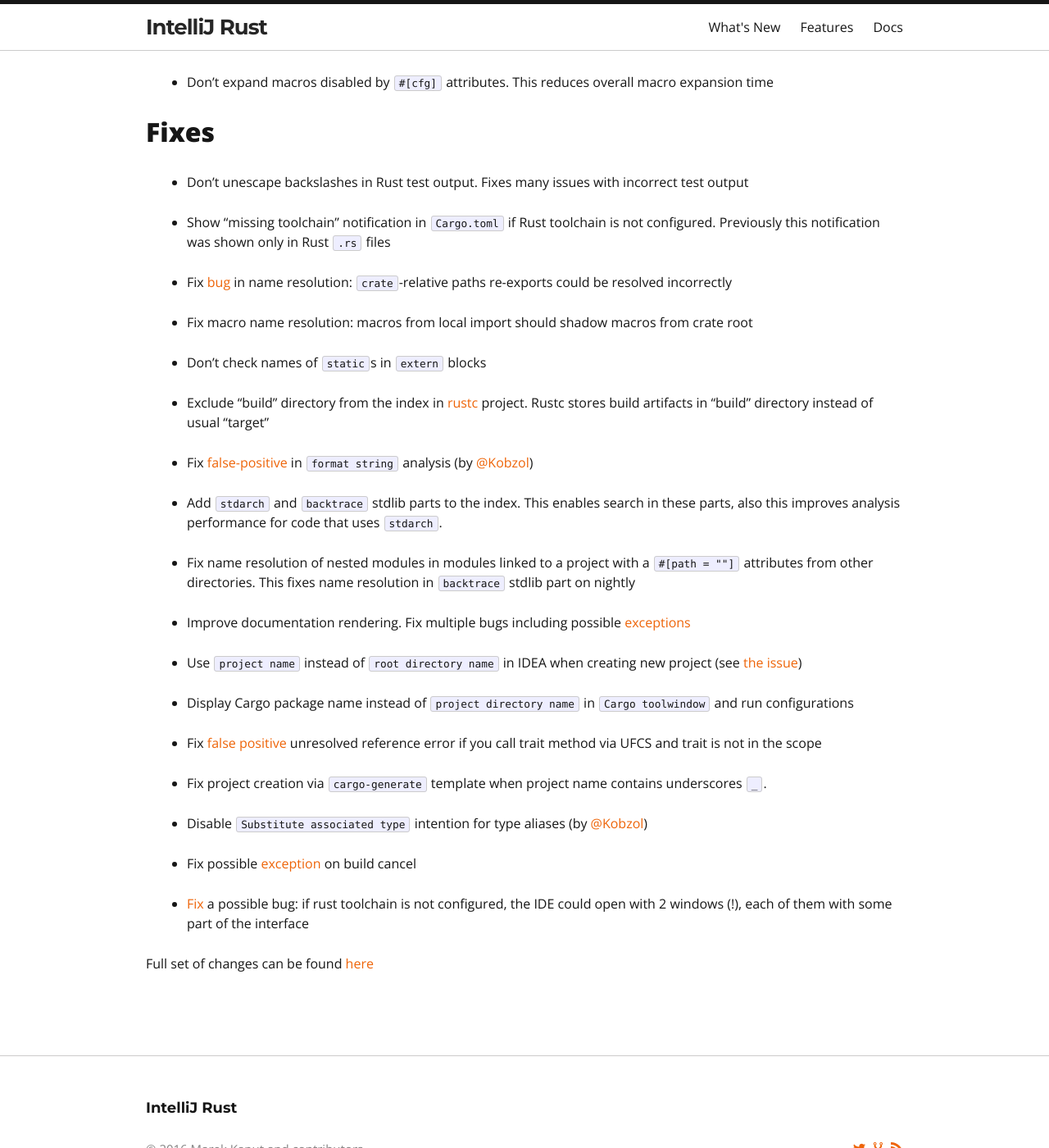
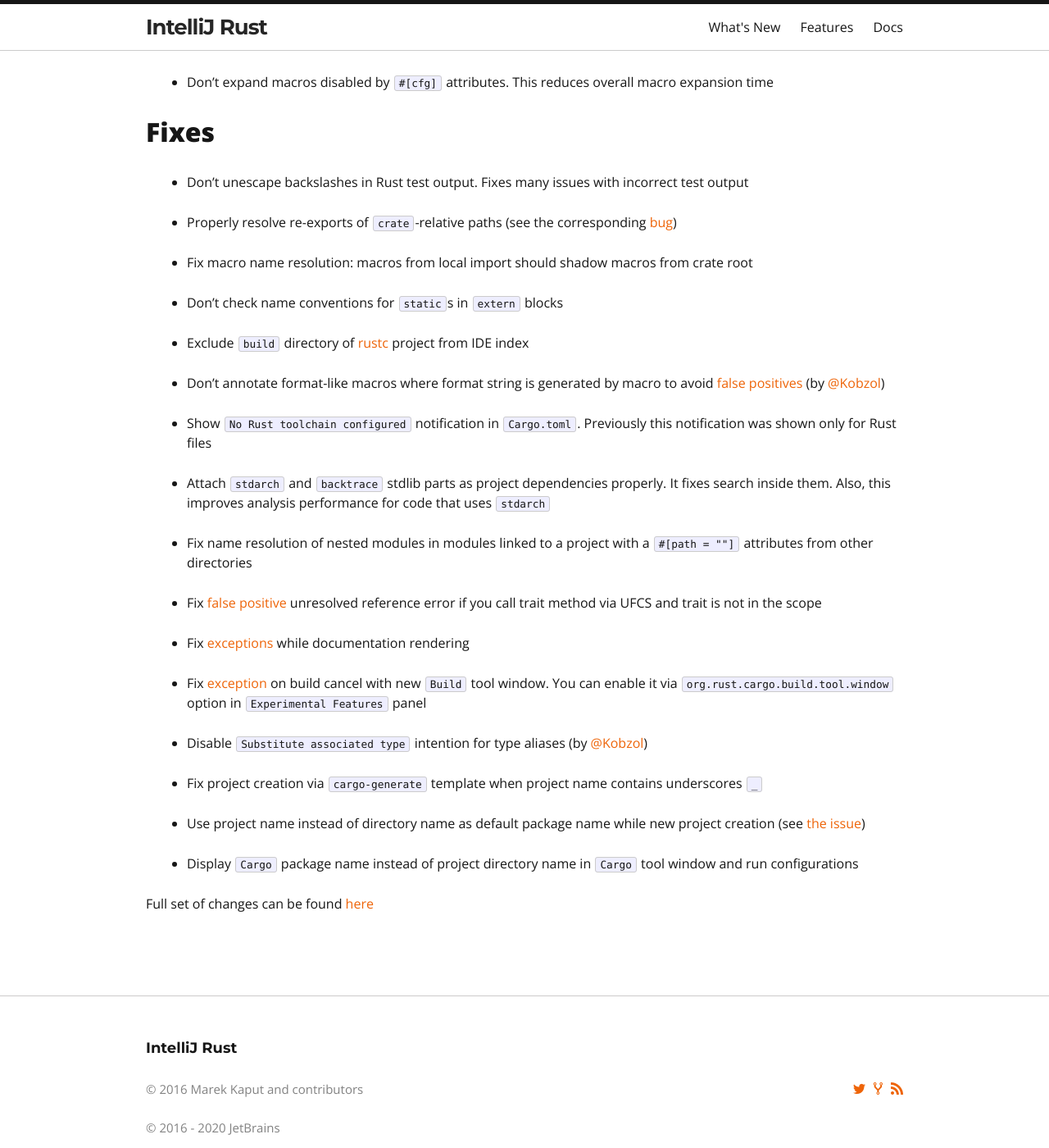
Before and after one commit to intellij-rust/intellij-rust.github.io, a Jekyll site: the page built from _posts/2020-09-07-changelog-130.markdown, in a window 1280 px wide and 1400 px high, scrolled down 2645 px. Shown: the whole window at 82% size. Built offline with Jekyll 4.4.1, drawn with Linux system fonts in a browser that asks for light colours; nearby versions of some CDN libraries; some web fonts are replaced; some of the changed text lies outside the part shown.

Commit message:
Fix review comments

```diff
--- a/_posts/2020-09-04-changelog-130.markdown
+++ b/_posts/2020-09-07-changelog-130.markdown
@@ -9,23 +9,23 @@
 
 <!-- https://github.com/intellij-rust/intellij-rust/pull/5459 -->
 <!-- https://github.com/intellij-rust/intellij-rust/pull/6038 -->
-* Provide `inline variable` refactoring (<kbd>Ctrl</kbd> + <kbd>Alt</kbd> + <kbd>N</kbd>) (by [@Kobzol])
+* Provide `Inline` refactoring for local variables (`Refactor | Inline` or <kbd>Ctrl</kbd> + <kbd>Alt</kbd> + <kbd>N</kbd>) (by [@Kobzol])
 
     {% include gif-img.html path="/assets/posts/changelog-130/inline" w="700px" %}
 
 <!-- https://github.com/intellij-rust/intellij-rust/pull/5352 -->
 <!-- https://github.com/intellij-rust/intellij-rust/pull/6037 -->
-* Provide `generate getters` and `generate setters` actions for struct fields
-(Can be invoked with <kbd>Alt</kbd> + <kbd>Insert</kbd>) (by [@Kobzol])
+* Provide `Generate Getters` and `Generate Setters` actions for struct fields.
+Actions can be invoked from `Generate` menu (`Code | Generate` or <kbd>Alt</kbd> + <kbd>Insert</kbd>) (by [@Kobzol])
 
     {% include gif-img.html path="/assets/posts/changelog-130/generate_getter_setter" w="700px" %}
 
-* `Move` refactoring (<kbd>F6</kbd>) improvements:
+* Improvements of `Move` refactoring for top-level items (`Refactor | Move` or <kbd>F6</kbd>):
     <!-- https://github.com/intellij-rust/intellij-rust/pull/5664 -->
     * Move related `impl`s together with moved items
 
     <!-- https://github.com/intellij-rust/intellij-rust/pull/5663 -->
-    * Handle editor selection in move top-level items refactoring
+    * Handle editor selection to choose initial items in refactoring dialog
 
         {% include gif-img.html path="/assets/posts/changelog-130/move" w="700px" %}
 
@@ -63,64 +63,59 @@
 <!-- https://github.com/intellij-rust/intellij-rust/pull/5949 -->
 * Don't unescape backslashes in Rust test output. Fixes many issues with incorrect test output
 
-<!-- https://github.com/intellij-rust/intellij-rust/pull/6028 -->
-* Show "missing toolchain" notification in `Cargo.toml` if Rust toolchain is not configured.
-Previously this notification was shown only in Rust `.rs` files
-
 <!-- https://github.com/intellij-rust/intellij-rust/pull/6031 -->
-* Fix [bug](https://github.com/intellij-rust/intellij-rust/issues/5961) in name resolution:
-`crate`-relative paths re-exports could be resolved incorrectly
+* Properly resolve re-exports of `crate`-relative paths
+(see the corresponding [bug](https://github.com/intellij-rust/intellij-rust/issues/5961))
 
 <!-- https://github.com/intellij-rust/intellij-rust/pull/5864 -->
 * Fix macro name resolution: macros from local import should shadow macros from crate root
 
 <!-- https://github.com/intellij-rust/intellij-rust/pull/6024 -->
-* Don't check names of `static`s in `extern` blocks
+* Don't check name conventions for `static`s in `extern` blocks
 
 <!-- https://github.com/intellij-rust/intellij-rust/pull/6008 -->
-* Exclude "build" directory from the index in [rustc](https://github.com/rust-lang/rust) project.
-Rustc stores build artifacts in "build" directory instead of usual "target"
+* Exclude `build` directory of [rustc](https://github.com/rust-lang/rust) project from IDE index
 
 <!-- https://github.com/intellij-rust/intellij-rust/pull/5998 -->
-* Fix [false-positive](https://github.com/intellij-rust/intellij-rust/issues/5994) in
-`format string` analysis (by [@Kobzol])
+* Don't annotate format-like macros where format string is generated by macro
+to avoid [false positives](https://github.com/intellij-rust/intellij-rust/issues/5994) (by [@Kobzol])
+
+<!-- https://github.com/intellij-rust/intellij-rust/pull/6028 -->
+* Show `No Rust toolchain configured` notification in `Cargo.toml`.
+Previously this notification was shown only for Rust files
 
 <!-- https://github.com/intellij-rust/intellij-rust/pull/5993 -->
-* Add `stdarch` and `backtrace` stdlib parts to the index. This enables search in these parts, also
-this improves analysis performance for code that uses `stdarch`.
+* Attach `stdarch` and `backtrace` stdlib parts as project dependencies properly.
+It fixes search inside them. Also, this improves analysis performance for code that uses `stdarch`
 
 <!-- https://github.com/intellij-rust/intellij-rust/pull/5986 -->
 * Fix name resolution of nested modules in modules linked to a project with a `#[path = ""]`
-attributes from other directories. This fixes name resolution in `backtrace` stdlib part on nightly
-
-<!-- https://github.com/intellij-rust/intellij-rust/pull/5990 -->
-* Improve documentation rendering. Fix multiple bugs including possible
-[exceptions](https://github.com/intellij-rust/intellij-rust/issues/5984)
-
-<!-- https://github.com/intellij-rust/intellij-rust/pull/5929 -->
-* Use `project name` instead of `root directory name` in IDEA when creating new project
-(see [the issue](https://github.com/intellij-rust/intellij-rust/issues/5922))
-
-<!-- https://github.com/intellij-rust/intellij-rust/pull/5980 -->
-* Display Cargo package name instead of `project directory name` in `Cargo toolwindow` and run configurations
+attributes from other directories
 
 <!-- https://github.com/intellij-rust/intellij-rust/pull/5966 -->
 * Fix [false positive](https://github.com/intellij-rust/intellij-rust/issues/5965) unresolved reference error
 if you call trait method via UFCS and trait is not in the scope
 
-<!-- https://github.com/intellij-rust/intellij-rust/pull/5959 -->
-* Fix project creation via `cargo-generate` template when project name contains underscores `_`.
+<!-- https://github.com/intellij-rust/intellij-rust/pull/5990 -->
+* Fix [exceptions](https://github.com/intellij-rust/intellij-rust/issues/5984) while documentation rendering
+
+<!-- https://github.com/intellij-rust/intellij-rust/pull/5945 -->
+* Fix [exception](https://github.com/intellij-rust/intellij-rust/pull/5945) on build cancel
+with new `Build` tool window.
+You can enable it via `org.rust.cargo.build.tool.window` option in `Experimental Features` panel
 
 <!-- https://github.com/intellij-rust/intellij-rust/pull/6032 -->
 * Disable `Substitute associated type` intention for type aliases (by [@Kobzol])
 
-<!-- https://github.com/intellij-rust/intellij-rust/pull/5945 -->
-* Fix possible [exception](https://github.com/intellij-rust/intellij-rust/pull/5945) on build cancel
+<!-- https://github.com/intellij-rust/intellij-rust/pull/5959 -->
+* Fix project creation via `cargo-generate` template when project name contains underscores `_`
 
-<!-- https://github.com/intellij-rust/intellij-rust/pull/5874 -->
-<!-- https://github.com/intellij-rust/intellij-rust/pull/5999 -->
-* [Fix](https://github.com/intellij-rust/intellij-rust/pull/5999) a possible bug: if rust toolchain
- is not configured, the IDE could open with 2 windows (!), each of them with some part of the interface
+<!-- https://github.com/intellij-rust/intellij-rust/pull/5929 -->
+* Use project name instead of directory name as default package name while new project creation
+(see [the issue](https://github.com/intellij-rust/intellij-rust/issues/5922))
+
+<!-- https://github.com/intellij-rust/intellij-rust/pull/5980 -->
+* Display `Cargo` package name instead of project directory name in `Cargo` tool window and run configurations
 
 
 Full set of changes can be found [here](https://github.com/intellij-rust/intellij-rust/milestone/38?closed=1)
```
Also changed, not shown: other parts of _posts/2020-09-07-changelog-130.markdown (+2 -2 lines).
